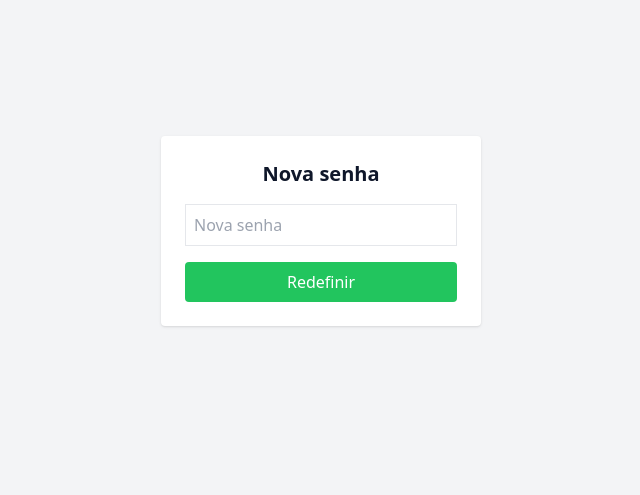
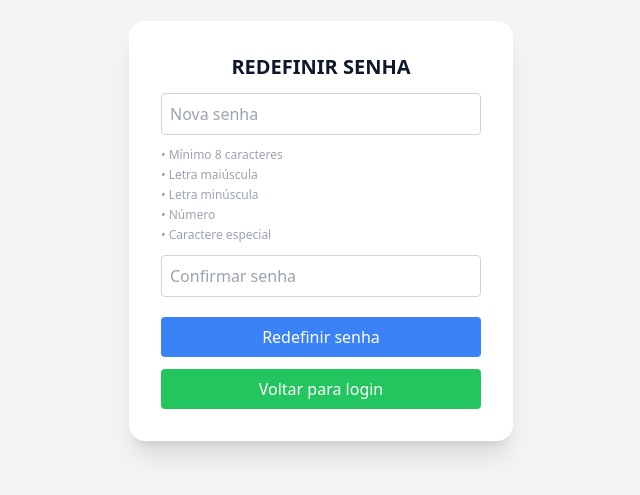
Before and after one commit to guilhermemacedo20/image-validator-frontend, a React app: page /reset-password in a window 1280 px wide. Shown: the part 169-664 px from the top of the page, without its empty margins (319-959 px from the left). Built offline with nearby package versions, Linux system fonts and the light colour scheme; the HTML template or start-up script is replaced by a standard one.

Commit message:
fix: adjust reset password form and button localization

```diff
--- a/src/pages/Login.jsx
+++ b/src/pages/Login.jsx
@@ -55,8 +55,15 @@ export default function Login() {
           type="password"
           placeholder="Senha"
           onChange={e => setPassword(e.target.value)}
-          className="border p-2 mb-4 w-full"
+          className="border p-2 w-full"
         />
+
+        <button
+          onClick={() => navigate('/forgot-password')}
+          className="text-sm text-blue-500 mt-0 mb-4"
+        >
+          Esqueci minha senha
+        </button>
 
         <button
           onClick={handleLogin}
@@ -73,12 +80,6 @@ export default function Login() {
         >
           Não possui conta? Cadastre-se
         </button>
-        <button
-          onClick={() => navigate('/forgot-password')}
-          className="text-sm text-blue-500 mt-2 w-full"
-        >
-          Esqueci minha senha
-        </button>
       </div>
     </div>
   )
--- a/src/pages/resetPassword.jsx
+++ b/src/pages/resetPassword.jsx
@@ -8,42 +8,113 @@ export default function ResetPassword() {
   const navigate = useNavigate()
 
   const token = params.get("token")
+
   const [password, setPassword] = useState("")
-  const [message, setMessage] = useState("")
+  const [confirmPassword, setConfirmPassword] = useState("")
+  const [error, setError] = useState("")
+  const [success, setSuccess] = useState("")
+
+  const validations = {
+    length: password.length >= 8,
+    upper: /[A-Z]/.test(password),
+    lower: /[a-z]/.test(password),
+    number: /\d/.test(password),
+    special: /[^A-Za-z0-9]/.test(password),
+  }
+
+  const isPasswordValid = Object.values(validations).every(Boolean)
+  const isMatch = password === confirmPassword && confirmPassword.length > 0
+
+  const getColor = (valid) => (valid ? 'text-green-600' : 'text-gray-400')
+
+  const getInputBorder = (valid, value) => {
+    if (!value) return 'border-gray-300'
+    return valid ? 'border-green-500' : 'border-red-500'
+  }
 
   const handleReset = async () => {
     try {
+      setError("")
+      setSuccess("")
+
+      if (!token) {
+        setError("Token inválido")
+        return
+      }
+
+      if (!isPasswordValid) {
+        setError("Senha não atende os requisitos")
+        return
+      }
+
+      if (!isMatch) {
+        setError("Senhas não coincidem")
+        return
+      }
+
       await resetPassword(token, password)
-      setMessage("Senha alterada com sucesso")
+
+      setSuccess("Senha alterada com sucesso!")
 
       setTimeout(() => {
         navigate("/")
       }, 2000)
-    } catch {
-      setMessage("Token inválido ou expirado")
+    } catch (err) {
+      setError(err.response?.data?.error || "Token inválido ou expirado")
     }
   }
 
   return (
     <div className="h-screen flex items-center justify-center bg-gray-100">
-      <div className="bg-white p-6 rounded shadow w-80">
-        <h1 className="text-xl mb-4 font-bold text-center">Nova senha</h1>
+      <div className="bg-white p-8 rounded-2xl shadow-xl w-96 flex flex-col gap-3">
+        <h1 className="text-xl font-bold text-center uppercase">Redefinir Senha</h1>
 
         <input
           type="password"
           placeholder="Nova senha"
+          value={password}
           onChange={e => setPassword(e.target.value)}
-          className="border p-2 mb-4 w-full"
+          className={`p-2 rounded border ${getInputBorder(isPasswordValid, password)}`}
         />
+
+        <div className="text-xs flex flex-col gap-1">
+          <span className={getColor(validations.length)}>{validations.length ? '✔' : '•'} Mínimo 8 caracteres</span>
+          <span className={getColor(validations.upper)}>{validations.upper ? '✔' : '•'} Letra maiúscula</span>
+          <span className={getColor(validations.lower)}>{validations.lower ? '✔' : '•'} Letra minúscula</span>
+          <span className={getColor(validations.number)}>{validations.number ? '✔' : '•'} Número</span>
+          <span className={getColor(validations.special)}>{validations.special ? '✔' : '•'} Caractere especial</span>
+        </div>
+
+        <input
+          type="password"
+          placeholder="Confirmar senha"
+          value={confirmPassword}
+          onChange={e => setConfirmPassword(e.target.value)}
+          className={`p-2 rounded border ${getInputBorder(isMatch, confirmPassword)}`}
+        />
+
+        {confirmPassword && (
+          <span className={`text-xs ${isMatch ? 'text-green-600' : 'text-red-500'}`}>
+            {isMatch ? '✔ Senhas coincidem' : '✖ Senhas não coincidem'}
+          </span>
+        )}
+
+        {error && <p className="text-red-500 text-sm">{error}</p>}
+        {success && <p className="text-green-600 text-sm text-center">{success}</p>}
 
         <button
           onClick={handleReset}
-          className="bg-green-500 text-white w-full p-2 rounded"
+          className="bg-blue-500 text-white p-2 rounded mt-2 hover:bg-blue-600"
         >
-          Redefinir
+          Redefinir senha
         </button>
 
-        {message && <p className="text-sm mt-3 text-center">{message}</p>}
+        <button
+          onClick={() => navigate("/")}
+          className="bg-green-500 text-white p-2 rounded hover:bg-green-600"
+        >
+          Voltar para login
+        </button>
       </div>
     </div>
   )
```
